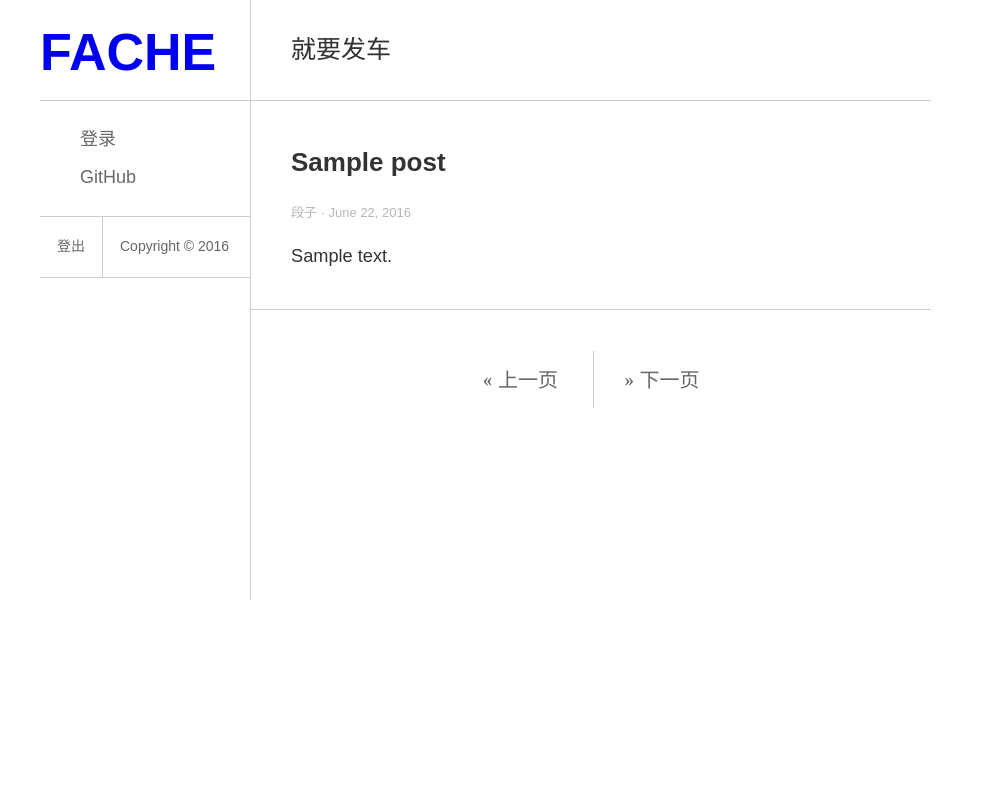
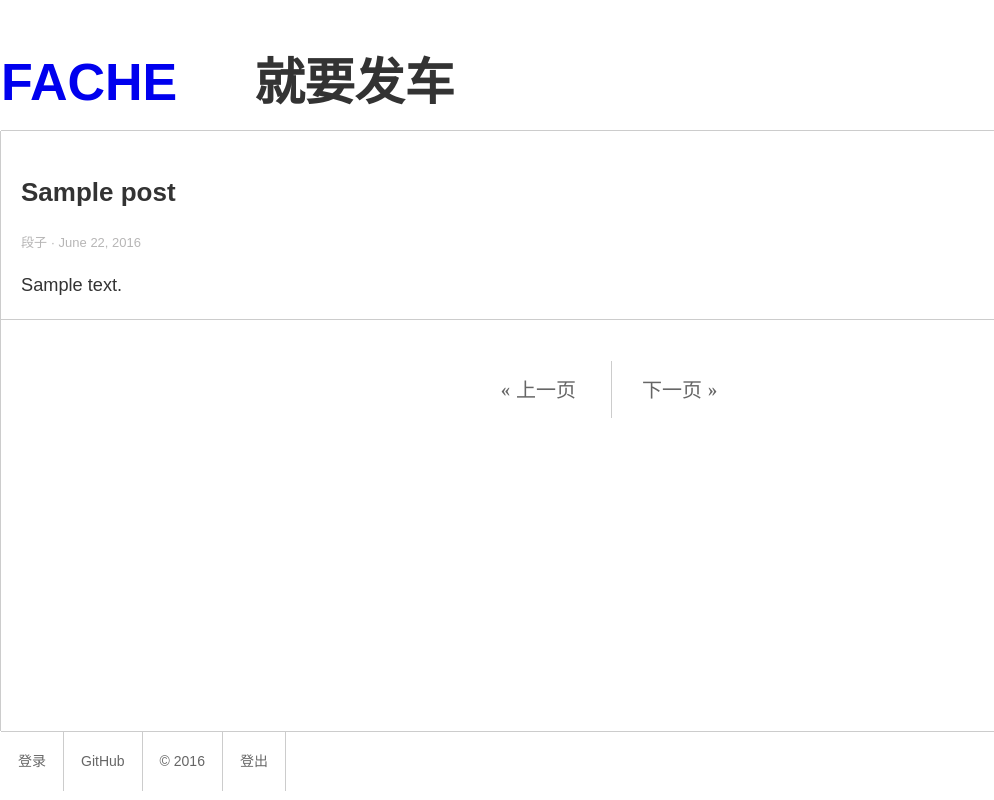
Before and after one commit to 91fache/wordpress-template, a WordPress theme: template clearpaper/index.php in a window 1280 px wide. Shown: the whole page, without its empty margins (0-994 px from the left). Run offline with PHP 8.4 and a stand-in for WordPress, Linux system fonts and the light colour scheme; the site name, menu and one post (Sample post) are stand-ins, and other content is empty.

Commit message:
部分页面优化，兼容手机客户端

```diff
--- a/clearpaper/footer-test.php
+++ b/clearpaper/footer-test.php
@@ -8,10 +8,14 @@
 
 	get_template_directory_uri():  <?php get_template_directory_uri(); ?>
 
+	get_stylesheet_directory_uri():  <?php get_stylesheet_directory_uri(); ?>
+
 	bloginfo("template_url"):  <?php bloginfo("template_url"); ?>
 
 
+安装 Disable Google Fonts 插件
 
 
+参考: http://www.webzhe.com/wordpress-han-shu.html
 
 -->
--- a/clearpaper/footer.php
+++ b/clearpaper/footer.php
@@ -1,5 +1,11 @@
 
 </div><!-- #right end -->
+
+
+<?php
+	// 引入侧边栏  sidebar.php
+	get_sidebar();
+?>
 
 <div class="clear"></div>
 
--- /dev/null
+++ b/clearpaper/header-top.php
@@ -0,0 +1,20 @@
+<?php
+//
+?>
+
+<div id="top" class="top">
+	<div id="logo"  class="inline">
+		<h1 class="inline">
+			<a href="http://www.91fache.com/">
+				<span  class="logo_wrap">FACHE</span>
+			</a>
+		</h1>
+	</div><!-- #logo end -->
+
+	<div id="head" class="inline">
+		<h1 class="inline">
+			<a href="/" class="head_content">就要发车</a>
+		</h1>
+	</div><!-- #head end -->
+
+</div><!-- #top end -->
--- a/clearpaper/header.php
+++ b/clearpaper/header.php
@@ -19,16 +19,15 @@
 <body>
 
 
-<div id="wrap">
-
+<div id="wrap" class="body_wrap">
+<?php
+// 引入 header-top.php
+get_header("top");
+?>
 
 <?php
 	// 引入侧边栏  sidebar.php
-	get_sidebar();
+	// get_sidebar();
 ?>
 
 <div id="right">
-
-	<div id="head">
-	<a href="/" class="head_content">就要发车</a>
-	</div><!-- #head end -->
--- a/clearpaper/index.php
+++ b/clearpaper/index.php
@@ -41,7 +41,7 @@ get_header();
 
 		<div id="nav">
 		<span class="previous"><a href="" >&laquo; 上一页</a></span>
-		<span class="next"><a href="" >&raquo; 下一页</a></span>
+		<span class="next"><a href="" >下一页 &raquo;</a></span>
 		</div>
 
 
--- a/clearpaper/sidebar.php
+++ b/clearpaper/sidebar.php
@@ -3,20 +3,13 @@
 ?>
 
 <div id="left">
-	<div id="logo">
-		<h1><a href="http://www.91fache.com/"><span>FACHE</span></a></h1>
-	</div><!-- #logo end -->
-
-	<div id="menu" class="left_box">
-		<ul>
-			<li><a href="https://www.91fache.com/wp-login.php">登录</a></li>
-			<li><a href="https://github.com/91fache">GitHub</a></li>
-		</ul>
-	</div><!-- #menu end -->
 
 	<div id="info">
-		<a href="https://www.91fache.com/wp-login.php?action=logout&_wpnonce=55a3671ac2" class="info_about">登出</a>
-		<a href="http://www.91fache.com/" title="" class="info_right">Copyright &copy; 2016</a>
+		<a class="info_item" href="https://www.91fache.com/wp-login.php">登录</a>
+		<a class="info_item" href="https://github.com/91fache">GitHub</a>
+		<a href="http://www.91fache.com/" class="info_right info_item">&copy; 2016</a>
+		<a href="https://www.91fache.com/wp-login.php?action=logout&_wpnonce=55a3671ac2"
+		 class="info_about info_item">登出</a>
 		<div class="clear"></div>
 	</div><!-- #info end -->
 
--- a/clearpaper/style.css
+++ b/clearpaper/style.css
@@ -41,16 +41,30 @@ a:hover{
 	clear: both;
 }
 #left{
-	width:210px;
+	width: 95%;
 	float:left;
-	padding-left:40px;
+	margin-left:1px;
+	border-top: 1px solid #ccc;
 }
 #left a:hover{
 	color: #000;
 }
-#logo{
+
+
+.top{
+	width: 95%;
+	float:left;
+	margin-left:1px;
 	border-bottom: 1px solid #ccc;
 }
+.top a:hover{
+	color: #000;
+}
+
+.inline {
+	display: inline-block;
+}
+
 #logo h1{
 	margin: 0;
 	padding: 0;
@@ -66,7 +80,7 @@ a:hover{
 #logo h1 a:hover{
 	background-position-y: -100px;
 }
-#logo h1 a span{
+.logo_wrap{
 	/*display: none;*/
 	display: block;
     font-size: 2em;
@@ -93,7 +107,6 @@ a:hover{
 
 
 #info{
-	border-bottom: 1px solid #ccc;
 
 }
 #info a{
@@ -106,6 +119,11 @@ a:hover{
 	border-right: 1px solid #ccc;
 	float: left;
 }
+
+.info_item{
+	border-right: 1px solid #ccc;
+	float: left;
+}
 #info .info_right{
 	float: left;
 }
@@ -114,7 +132,8 @@ a:hover{
 
 
 #right{
-	width:680px;
+	/*width:680px;*/
+	width: 95%;
 	float: left;
 	border-left: 1px solid #ccc;
 	/*margin-bottom: 100px;*/
@@ -126,7 +145,7 @@ a:hover{
 #head{
 	font-size:25px;
 	height: 60px;
-	border-bottom: 1px solid #ccc;
+	/*border-bottom: 1px solid #ccc;*/
 	padding: 40px 0 0 40px;
 }
 #head a{
@@ -136,7 +155,7 @@ a:hover{
 
 
 .post{
-	padding: 20px 40px;
+	padding: 20px 10px 0px 20px;
 	border-bottom: 1px solid #ccc;
 }
 .post h2{
@@ -188,7 +207,7 @@ a:hover{
 }
 
 #nav{
-	padding: 60px 0 100px 0;
+	padding: 60px 0 10px 0;
 	text-align: center;
 	font-size: 20px;
 	font-family: Georgia;
```
